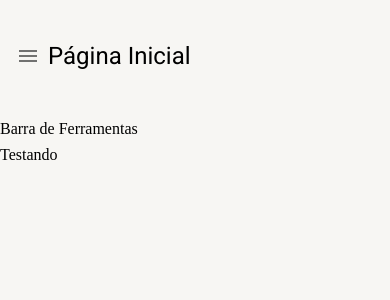
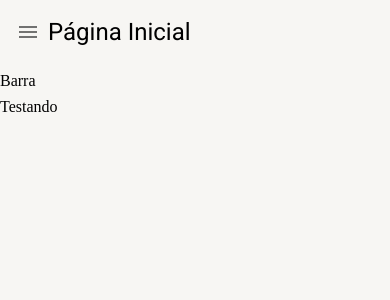
Before and after one commit to marceloasf92/digital-wallet-frontend, a React (Create React App) app: page / in a window 390 px wide. Shown: the top 300 px of the page. Built offline with nearby package versions, Linux system fonts and the light colour scheme.

Commit message:
feat: responsive layout base

```diff
--- a/src/layouts/LayoutBase.tsx
+++ b/src/layouts/LayoutBase.tsx
@@ -7,15 +7,23 @@
   useMediaQuery,
 } from "@mui/material";
 import { useDrawerContext } from "../contexts";
+import { ReactNode } from "react";
 
 interface Props {
   children: React.ReactNode;
   title: string;
+  toolbar: ReactNode;
 }
 
-export const LayoutBase = ({ children, title }: Props): JSX.Element => {
+export const LayoutBase = ({
+  children,
+  title,
+  toolbar,
+}: Props): JSX.Element => {
   const theme = useTheme();
   const smDown = useMediaQuery(theme.breakpoints.down("sm"));
+  const mdDown = useMediaQuery(theme.breakpoints.down("md"));
+
   const { toggleDrawerOpen } = useDrawerContext();
 
   return (
@@ -24,17 +32,26 @@
         padding={1}
         display="flex"
         alignItems="center"
-        height={theme.spacing(12)}
+        height={theme.spacing(smDown ? 6 : mdDown ? 8 : 12)}
       >
         {smDown && (
           <IconButton onClick={toggleDrawerOpen}>
             <Icon>menu</Icon>
           </IconButton>
         )}
-        <Typography variant="h5">{title}</Typography>
+        <Typography
+          variant={smDown ? "h5" : mdDown ? "h4" : "h3"}
+          whiteSpace="nowrap"
+          overflow="hidden"
+          textOverflow="ellipsis"
+        >
+          {title}
+        </Typography>
       </Box>
-      <Box>Barra de Ferramentas</Box>
-      <Box>{children}</Box>
+      {toolbar && <Box>{toolbar}</Box>}
+      <Box flex={1} overflow="auto">
+        {children}
+      </Box>
     </Box>
   );
 };
--- a/src/pages/dashboard/Dashboard.tsx
+++ b/src/pages/dashboard/Dashboard.tsx
@@ -1,5 +1,9 @@
 import { LayoutBase } from "../../layouts";
 
 export const Dashboard = () => {
-  return <LayoutBase title="Página Inicial">Testando</LayoutBase>;
+  return (
+    <LayoutBase title="Página Inicial" toolbar={<>Barra</>}>
+      Testando
+    </LayoutBase>
+  );
 };
```
